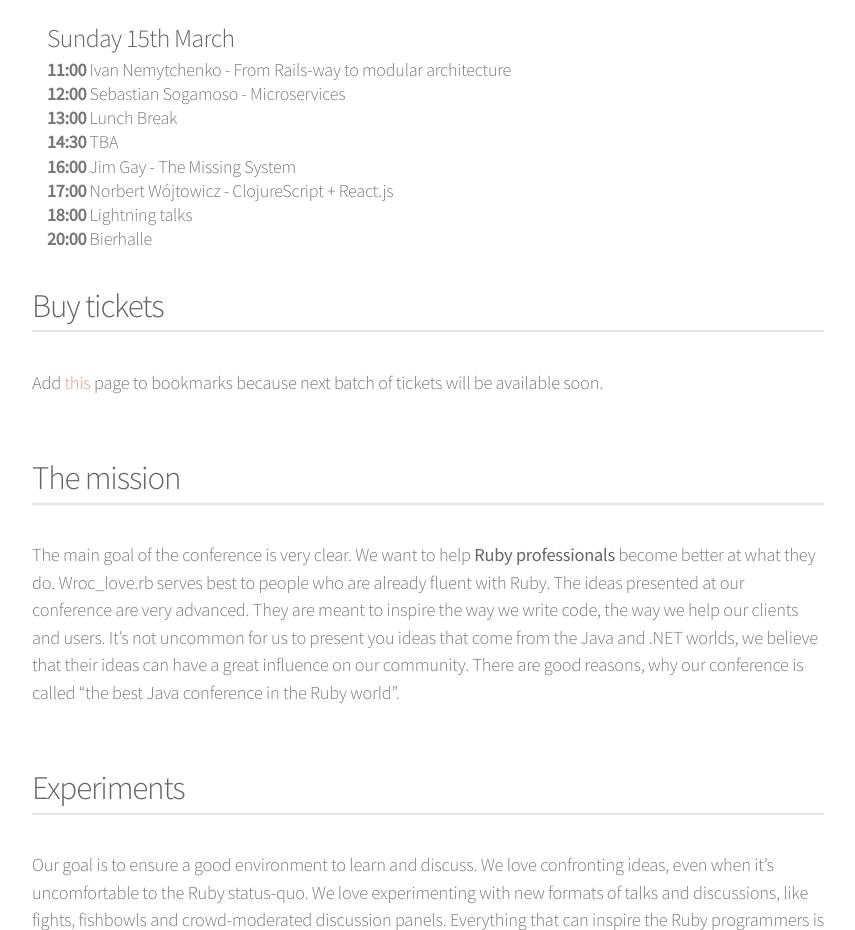
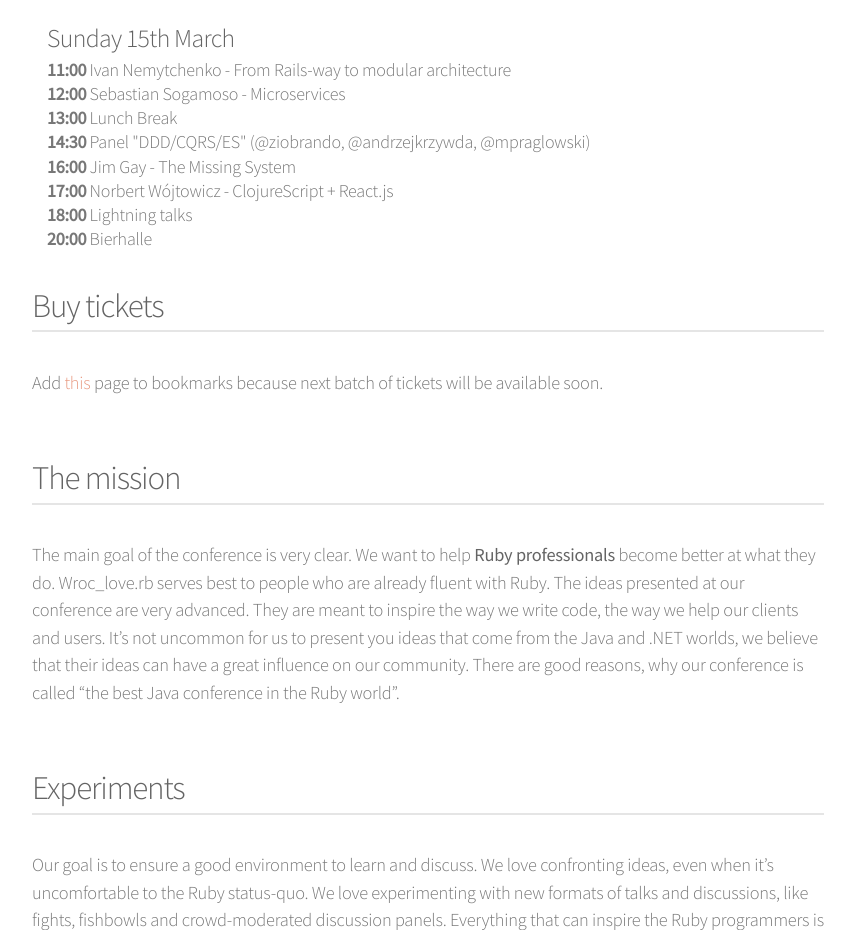
Before and after one commit to drugpl/wroc_love_2015, a plain HTML site: page public/index.html in a window 1280 px wide. Shown: the part 4520-5450 px from the top of the page, without its empty margins (212-1067 px from the left). Drawn offline with Linux system fonts and the light colour scheme.

Commit message:
Sunday's agenda update

```diff
--- a/public/index.html
+++ b/public/index.html
@@ -191,7 +191,7 @@
             </div>
             <div>
                 <span class="time">14:30</span>
-                TBA
+                Panel "DDD/CQRS/ES" (@ziobrando, @andrzejkrzywda, @mpraglowski)
             </div>
             <div>
                 <span class="time">16:00</span>
```
